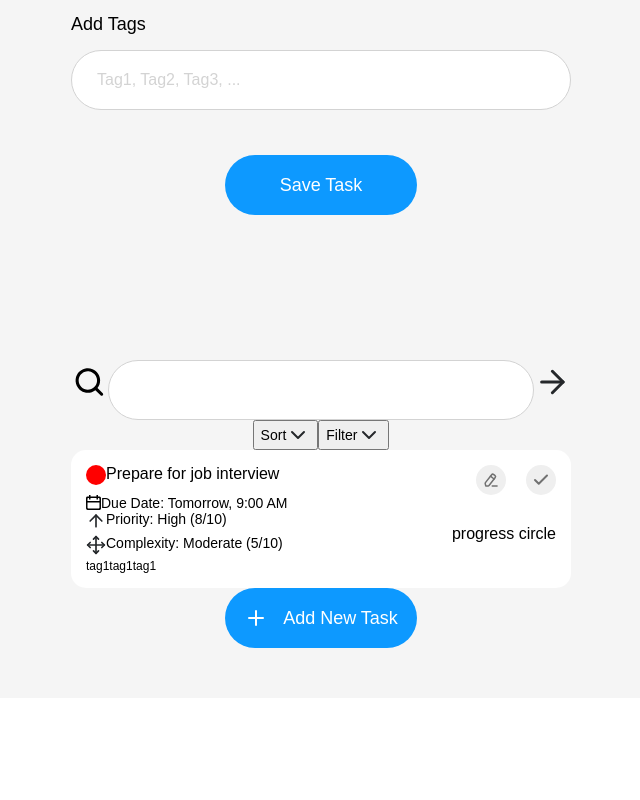
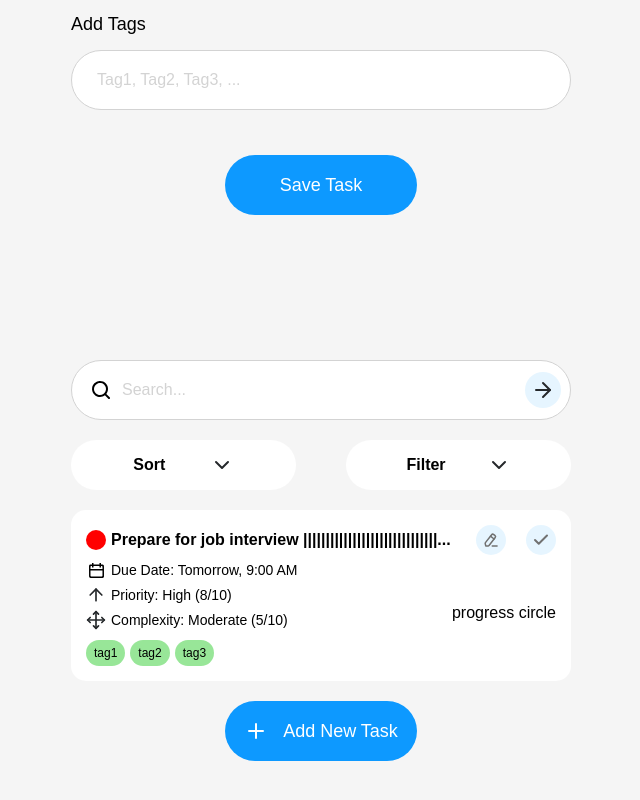
Before and after one commit to ImranHuhn/react_todo_app, a React (Vite) app: page / in a window 1280 px wide. Shown: the part 698-1498 px from the top of the page, without its empty margins (319-959 px from the left). Before the commit the page ends 1396 px from the top, so only its background shows below. Built offline with nearby package versions, Linux system fonts and the light colour scheme.

Commit message:
removed DateTime input and added progress circle dependencies

```diff
--- a/package.json
+++ b/package.json
@@ -10,6 +10,7 @@
   },
   "dependencies": {
     "react": "^18.2.0",
+    "react-circular-progressbar": "^2.1.0",
     "react-dom": "^18.2.0",
     "styled-components": "^5.3.9"
   },
--- a/src/App.jsx
+++ b/src/App.jsx
@@ -13,6 +13,7 @@ class App extends React.Component {
   };
 
   render() {
+    console.log(this.state.taskList)
     return (
       <>
         <GlobalStyle />
--- a/src/components/CheckList/index.jsx
+++ b/src/components/CheckList/index.jsx
@@ -36,6 +36,7 @@ class CheckList extends React.Component {
             name="list"
             handleChange={this.handleChange}
             value={this.state.value}
+            type="text"
           />
           <AddButton onClick={this.handleAdd} type="button">
             <PlusIcon width="24" height="24" />
--- a/src/components/CheckListItem/index.jsx
+++ b/src/components/CheckListItem/index.jsx
@@ -56,6 +56,7 @@ class CheckListItem extends React.Component {
               defaultValue={this.state.value}
               handleChange={this.handleChange}
               handleBlur={this.handleBlur}
+              type="text"
             />
           ) : (
             <ItemName onClick={this.handleClick}>{this.state.value}</ItemName>
--- a/src/components/DateTime/DateTime.styles.jsx
+++ /dev/null
@@ -1,11 +0,0 @@
-import styled from "styled-components";
-
-export const Container = styled.div`
-  display: flex;
-  flex-direction: column;
-  width: 45%;
-`;
-
-export const Title = styled.h2`
-  margin-bottom: 15px;
-`;
--- /dev/null
+++ b/src/components/Home/Home.styles.jsx
@@ -0,0 +1 @@
+import styled from "styled-components";
--- a/src/components/Home/index.jsx
+++ b/src/components/Home/index.jsx
@@ -1,4 +1,5 @@
 import React from "react";
+import { TextInput } from "../TextInput";
 import { ButtonWide } from "../ButtonWide";
 import {
   MagnifyIcon,
@@ -20,21 +21,85 @@ class Home extends React.Component {
           width: "100%",
           backgroundColor: "rgb(245, 245, 245)",
           margin: "0 auto",
+          minHeight: "100vh",
         }}
       >
         <div style={{ width: "500px", padding: "50px 0" }}>
-          <div style={{ display: "flex", justifyContent: "center" }}>
-            <MagnifyIcon width="44" height="44" />
-            <input type="text" />
-            <ArrowIcon width="44" height="44" style={{ rotate: "180deg" }} />
+          <div
+            style={{
+              display: "flex",
+              justifyContent: "center",
+              alignItems: "center",
+              position: "relative",
+            }}
+          >
+            <MagnifyIcon
+              width="24"
+              height="24"
+              style={{ position: "absolute", left: "0", margin: "auto 18px" }}
+            />
+            <TextInput
+              type="text"
+              style={{ paddingLeft: "50px" }}
+              placeholder="Search..."
+            />
+            <button
+              style={{
+                display: "flex",
+                justifyContent: "center",
+                alignItems: "center",
+                position: "absolute",
+                right: "0",
+                backgroundColor: "rgba(13, 153, 255, 0.1)",
+                borderRadius: "50%",
+                width: "36px",
+                height: "36px",
+                margin: "auto 10px",
+                border: "none",
+                cursor: "pointer",
+              }}
+            >
+              <ArrowIcon width="24" height="24" style={{ rotate: "180deg" }} />
+            </button>
           </div>
-          <div style={{ display: "flex", justifyContent: "center" }}>
-            <button style={{ display: "flex", alignItems: "center" }}>
-              <h4>Sort</h4>
+          <div
+            style={{
+              display: "flex",
+              justifyContent: "space-between",
+              margin: "20px auto",
+              height: "50px",
+            }}
+          >
+            <button
+              style={{
+                display: "flex",
+                justifyContent: "space-around",
+                alignItems: "center",
+                width: "45%",
+                borderRadius: "30px",
+                padding: "10px 40px",
+                border: "none",
+                backgroundColor: " #fff",
+                cursor: "pointer",
+              }}
+            >
+              <h3 style={{ fontWeight: "bold" }}>Sort</h3>
               <Chevron />
             </button>
-            <button style={{ display: "flex", alignItems: "center" }}>
-              <h4>Filter</h4>
+            <button
+              style={{
+                display: "flex",
+                justifyContent: "space-around",
+                alignItems: "center",
+                width: "45%",
+                borderRadius: "30px",
+                padding: "10px 40px",
+                border: "none",
+                backgroundColor: " #fff",
+                cursor: "pointer",
+              }}
+            >
+              <h3 style={{ fontWeight: "bold" }}>Filter</h3>
               <Chevron />
             </button>
           </div>
@@ -48,17 +113,25 @@ class Home extends React.Component {
             }}
           >
             <div style={{ width: "500px" }}>
-              <div style={{ display: "flex", justifyContent: "space-between" }}>
-                <div style={{ display: "flex" }}>
+              <div
+                style={{
+                  display: "flex",
+                  justifyContent: "space-between",
+                  marginBottom: "5px",
+                }}
+              >
+                <div style={{ display: "flex", alignItems: "center" }}>
                   <div
                     style={{
-                      backgroundColor: "red",
+                      backgroundColor: "#FF0000",
                       borderRadius: "50%",
                       width: "20px",
                       height: "20px",
                     }}
                   ></div>
-                  <h3>Prepare for job interview</h3>
+                  <h3 style={{ fontWeight: "bold", margin: "5px" }}>
+                    Prepare for job interview ||||||||||||||||||||||||||||||...
+                  </h3>
                 </div>
                 <div style={{ display: "flex" }}>
                   <button
@@ -70,7 +143,9 @@ class Home extends React.Component {
                       width: "30px",
                       height: "30px",
                       border: "none",
-                      margin: "auto 20px"
+                      margin: "auto 20px",
+                      cursor: "pointer",
+                      backgroundColor: "rgba(13, 153, 255, 0.1)",
                     }}
                   >
                     <EditIcon style={{ width: "20px", height: "20px" }} />
@@ -84,6 +159,8 @@ class Home extends React.Component {
                       width: "30px",
                       height: "30px",
                       border: "none",
+                      cursor: "pointer",
+                      backgroundColor: "rgba(13, 153, 255, 0.1)",
                     }}
                   >
                     <CheckIcon style={{ width: "20px", height: "20px" }} />
@@ -92,8 +169,16 @@ class Home extends React.Component {
               </div>
               <div style={{ display: "flex", justifyContent: "space-between" }}>
                 <div>
-                  <div style={{ display: "flex" }}>
-                    <div>
+                  <div style={{ display: "flex", marginBottom: "5px" }}>
+                    <div
+                      style={{
+                        display: "flex",
+                        justifyContent: "center",
+                        alignItems: "center",
+                        width: "20px",
+                        height: "20px",
+                      }}
+                    >
                       <Calendar
                         style={{
                           width: "15px",
@@ -102,10 +187,20 @@ class Home extends React.Component {
                         }}
                       />
                     </div>
-                    <h4>Due Date: Tomorrow, 9:00 AM</h4>
+                    <h4 style={{ margin: "auto 5px" }}>
+                      Due Date: Tomorrow, 9:00 AM
+                    </h4>
                   </div>
-                  <div style={{ display: "flex" }}>
-                    <div>
+                  <div style={{ display: "flex", marginBottom: "5px" }}>
+                    <div
+                      style={{
+                        display: "flex",
+                        justifyContent: "center",
+                        alignItems: "center",
+                        width: "20px",
+                        height: "20px",
+                      }}
+                    >
                       <ArrowIcon
                         style={{
                           width: "20px",
@@ -114,20 +209,68 @@ class Home extends React.Component {
                         }}
                       />
                     </div>
-                    <h4>Priority: High (8/10)</h4>
+                    <h4 style={{ margin: "auto 5px" }}>
+                      Priority: High (8/10)
+                    </h4>
                   </div>
-                  <div style={{ display: "flex" }}>
-                    <div>
+                  <div style={{ display: "flex", marginBottom: "5px" }}>
+                    <div
+                      style={{
+                        display: "flex",
+                        justifyContent: "center",
+                        alignItems: "center",
+                        width: "20px",
+                        height: "20px",
+                      }}
+                    >
                       <DirectionalIcon
                         style={{ width: "20px", height: "20px" }}
                       />
                     </div>
-                    <h4>Complexity: Moderate (5/10)</h4>
+                    <h4 style={{ margin: "auto 5px" }}>
+                      Complexity: Moderate (5/10)
+                    </h4>
                   </div>
-                  <div style={{ display: "flex" }}>
-                    <h5>tag1</h5>
-                    <h5>tag1</h5>
-                    <h5>tag1</h5>
+                  <div style={{ display: "flex", marginTop: "10px" }}>
+                    <ul
+                      style={{
+                        margin: "0",
+                        padding: "0",
+                        listStyle: "none",
+                        display: "flex",
+                      }}
+                    >
+                      <li
+                        style={{
+                          backgroundColor: "rgba(50, 205, 50,.5)",
+                          padding: "6px 8px",
+                          borderRadius: "15px",
+                          marginRight: "5px",
+                        }}
+                      >
+                        <h5>tag1</h5>
+                      </li>
+                      <li
+                        style={{
+                          backgroundColor: "rgba(50, 205, 50,.5)",
+                          padding: "6px 8px",
+                          borderRadius: "15px",
+                          marginRight: "5px",
+                        }}
+                      >
+                        <h5>tag2</h5>
+                      </li>
+                      <li
+                        style={{
+                          backgroundColor: "rgba(50, 205, 50,.5)",
+                          padding: "6px 8px",
+                          borderRadius: "15px",
+                          marginRight: "5px",
+                        }}
+                      >
+                        <h5>tag3</h5>
+                      </li>
+                    </ul>
                   </div>
                 </div>
                 <div style={{ display: "flex", alignItems: "center" }}>
@@ -136,7 +279,9 @@ class Home extends React.Component {
               </div>
             </div>
           </div>
-          <ButtonWide text="Add New Task" icon="plus" />
+          <div style={{ margin: "20px" }}>
+            <ButtonWide text="Add New Task" icon="plus" />
+          </div>
         </div>
       </div>
     );
--- a/src/components/TextInput/index.jsx
+++ b/src/components/TextInput/index.jsx
@@ -13,8 +13,9 @@ export const TextInput = (props) => {
           value={props.value}
           placeholder={props.placeholder}
           name={props.name}
-          type="text"
+          type={props.type}
           defaultValue={props.defaultValue}
+          style={props.style}
         />
       </Label>
     </>
```
Also changed, not shown: src/components/DateTime/index.jsx (deleted, +0 -18 lines), src/components/TaskForm/index.jsx (+12 -6 lines), 1 other file (tests, documents, lock files or other folders).
